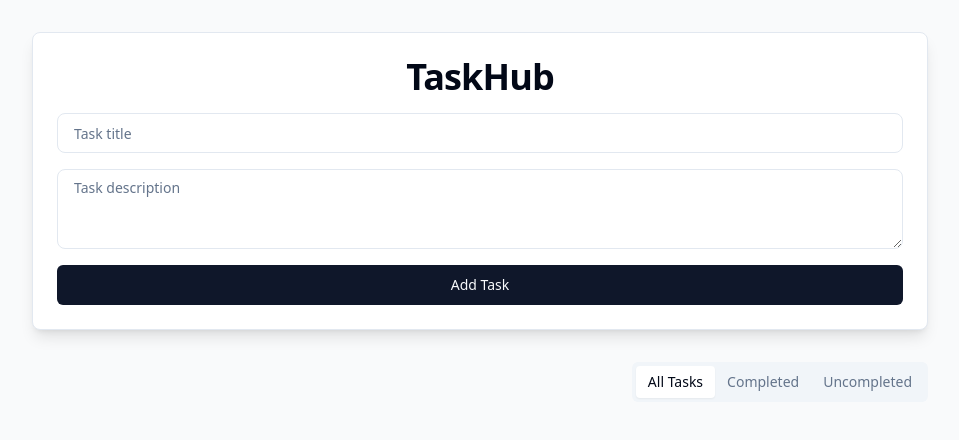
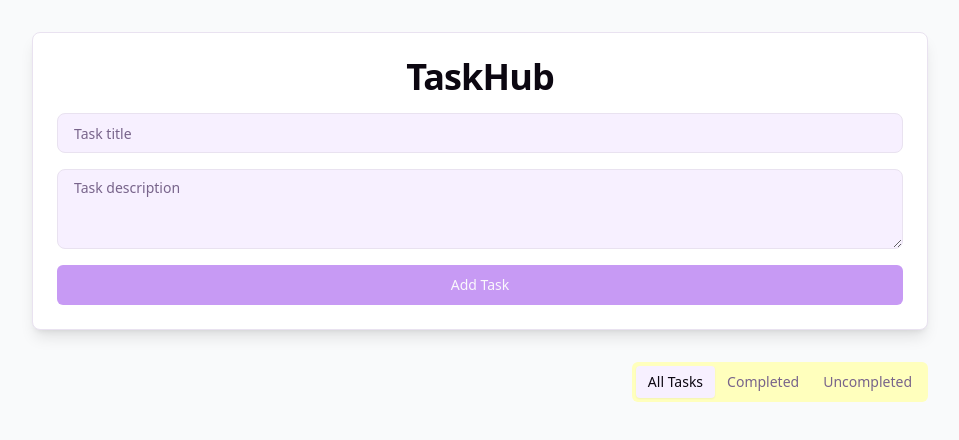
Before and after one commit to ruzellll/checkit-off-list, a React (Vite) app: page / in a window 1280 px wide. Shown: the top 440 px of the page, without its empty margins (160-1119 px from the left). Built offline with nearby package versions, Linux system fonts and the light colour scheme.

Commit message:
Update color scheme and button styles
Changed the overall color scheme to:
- Background: CB9DF0
- Primary: F0C1E1
- Accent: FFF9BF

Updated the color of the delete button to FDDBBB for better accuracy.
[skip gpt_engineer]

```diff
--- a/src/index.css
+++ b/src/index.css
@@ -4,65 +4,65 @@
 
 @layer base {
   :root {
-    --background: 0 0% 100%;
-    --foreground: 222.2 84% 4.9%;
+    --background: 270 100% 97%;
+    --foreground: 270 40% 4.9%;
 
-    --card: 0 0% 100%;
-    --card-foreground: 222.2 84% 4.9%;
+    --card: 270 100% 97%;
+    --card-foreground: 270 40% 4.9%;
 
-    --popover: 0 0% 100%;
-    --popover-foreground: 222.2 84% 4.9%;
+    --popover: 270 100% 97%;
+    --popover-foreground: 270 40% 4.9%;
 
-    --primary: 222.2 47.4% 11.2%;
-    --primary-foreground: 210 40% 98%;
+    --primary: 270 80% 78%;
+    --primary-foreground: 270 40% 98%;
 
-    --secondary: 210 40% 96.1%;
-    --secondary-foreground: 222.2 47.4% 11.2%;
+    --secondary: 316 67% 85%;
+    --secondary-foreground: 270 40% 11.2%;
 
-    --muted: 210 40% 96.1%;
-    --muted-foreground: 215.4 16.3% 46.9%;
+    --muted: 60 100% 87%;
+    --muted-foreground: 270 16.3% 46.9%;
 
-    --accent: 210 40% 96.1%;
-    --accent-foreground: 222.2 47.4% 11.2%;
+    --accent: 60 100% 87%;
+    --accent-foreground: 270 40% 11.2%;
 
-    --destructive: 0 84.2% 60.2%;
-    --destructive-foreground: 210 40% 98%;
+    --destructive: 31 97% 86%;
+    --destructive-foreground: 270 40% 98%;
 
-    --border: 214.3 31.8% 91.4%;
-    --input: 214.3 31.8% 91.4%;
-    --ring: 222.2 84% 4.9%;
+    --border: 270 31.8% 91.4%;
+    --input: 270 31.8% 91.4%;
+    --ring: 270 40% 4.9%;
 
     --radius: 0.5rem;
   }
 
   .dark {
-    --background: 222.2 84% 4.9%;
-    --foreground: 210 40% 98%;
+    --background: 270 40% 4.9%;
+    --foreground: 270 40% 98%;
 
-    --card: 222.2 84% 4.9%;
-    --card-foreground: 210 40% 98%;
+    --card: 270 40% 4.9%;
+    --card-foreground: 270 40% 98%;
 
-    --popover: 222.2 84% 4.9%;
-    --popover-foreground: 210 40% 98%;
+    --popover: 270 40% 4.9%;
+    --popover-foreground: 270 40% 98%;
 
-    --primary: 210 40% 98%;
-    --primary-foreground: 222.2 47.4% 11.2%;
+    --primary: 270 80% 78%;
+    --primary-foreground: 270 40% 11.2%;
 
-    --secondary: 217.2 32.6% 17.5%;
-    --secondary-foreground: 210 40% 98%;
+    --secondary: 316 67% 85%;
+    --secondary-foreground: 270 40% 98%;
 
-    --muted: 217.2 32.6% 17.5%;
-    --muted-foreground: 215 20.2% 65.1%;
+    --muted: 60 100% 87%;
+    --muted-foreground: 270 20.2% 65.1%;
 
-    --accent: 217.2 32.6% 17.5%;
-    --accent-foreground: 210 40% 98%;
+    --accent: 60 100% 87%;
+    --accent-foreground: 270 40% 98%;
 
-    --destructive: 0 62.8% 30.6%;
-    --destructive-foreground: 210 40% 98%;
+    --destructive: 31 97% 86%;
+    --destructive-foreground: 270 40% 98%;
 
-    --border: 217.2 32.6% 17.5%;
-    --input: 217.2 32.6% 17.5%;
-    --ring: 212.7 26.8% 83.9%;
+    --border: 270 32.6% 17.5%;
+    --input: 270 32.6% 17.5%;
+    --ring: 270 26.8% 83.9%;
   }
 }
 
```
